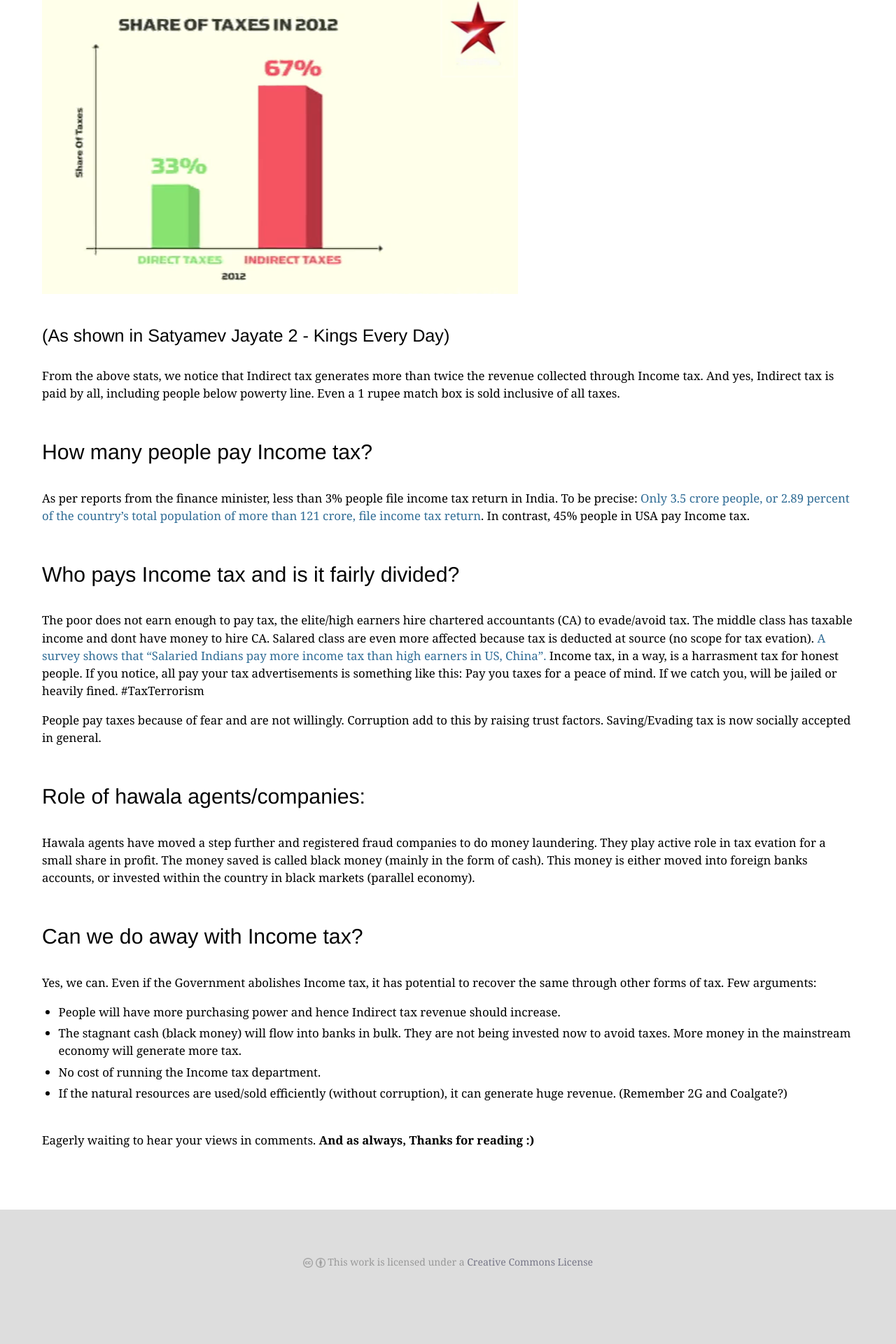
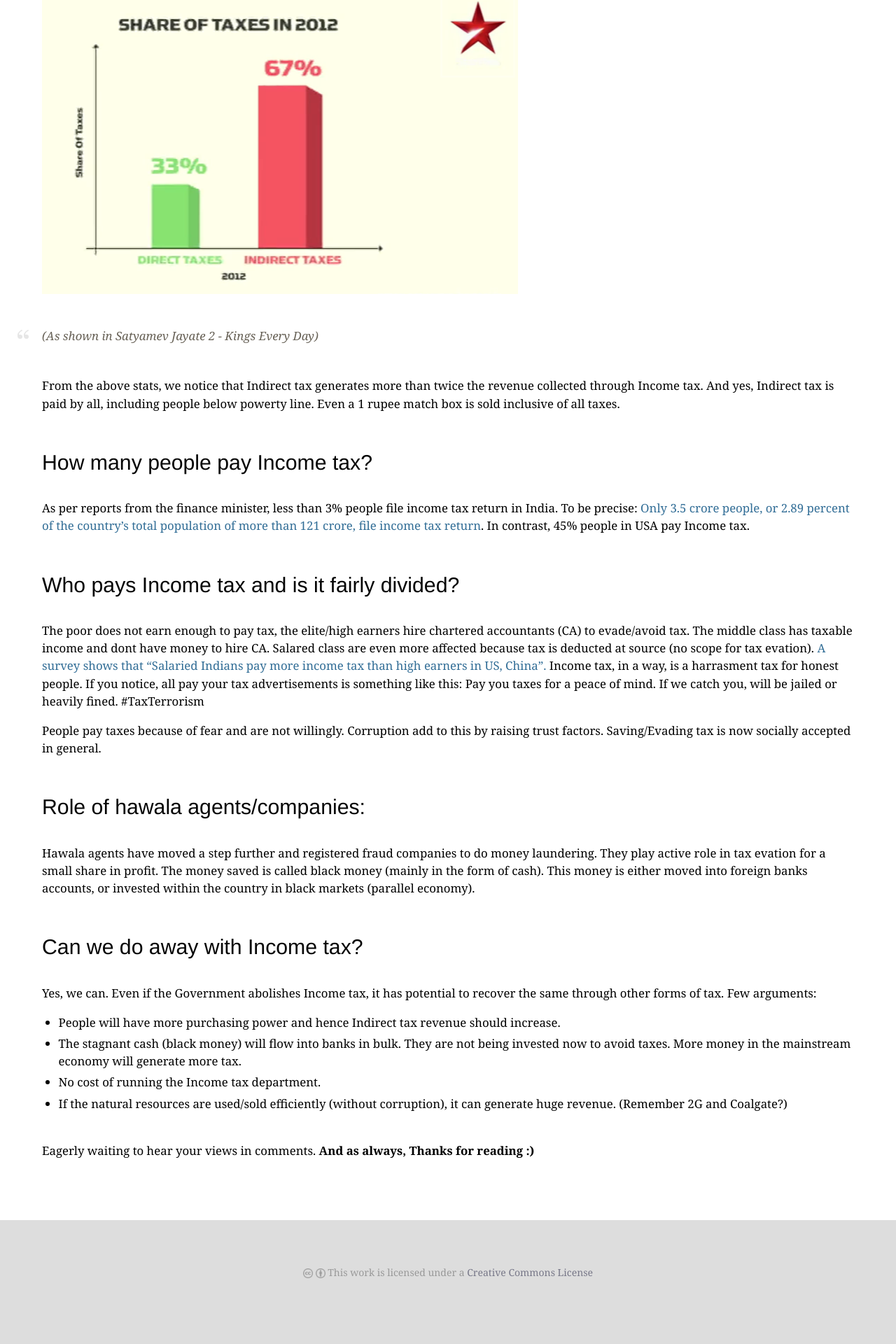
Before and after one commit to rohit01/blog_backup, a Jekyll site: the page built from _posts/2014-04-14-why-abolishing-income-tax-makes-sense-in-india.md, in a window 1280 px wide. Shown: the part 814-2734 px from the top of the page at 70% size. Built offline with Jekyll 4.4.1, drawn with Linux system fonts in a browser that asks for light colours; some web fonts are replaced; Markdown is read by kramdown in place of the engine named in the settings; comment, search, counter and statistics services are not loaded.

Commit message:
Formatting change

```diff
--- a/_posts/2014-04-14-why-abolishing-income-tax-makes-sense-in-india.md
+++ b/_posts/2014-04-14-why-abolishing-income-tax-makes-sense-in-india.md
@@ -21,7 +21,7 @@ Few basic questions, that will help us understand the situation:
 ### Revenue share of Income tax on total tax collected
 
 ![Income Tax Share](/res/posts/why-abolishing-income-tax-makes-sense-in-india/income-tax-share.png)
-##### (As shown in Satyamev Jayate 2 - Kings Every Day)
+> (As shown in Satyamev Jayate 2 - Kings Every Day)
 
 From the above stats, we notice that Indirect tax generates more than twice the revenue collected through Income tax. And yes, Indirect tax is paid by all, including people below powerty line. Even a 1 rupee match box is sold inclusive of all taxes.
 
```
